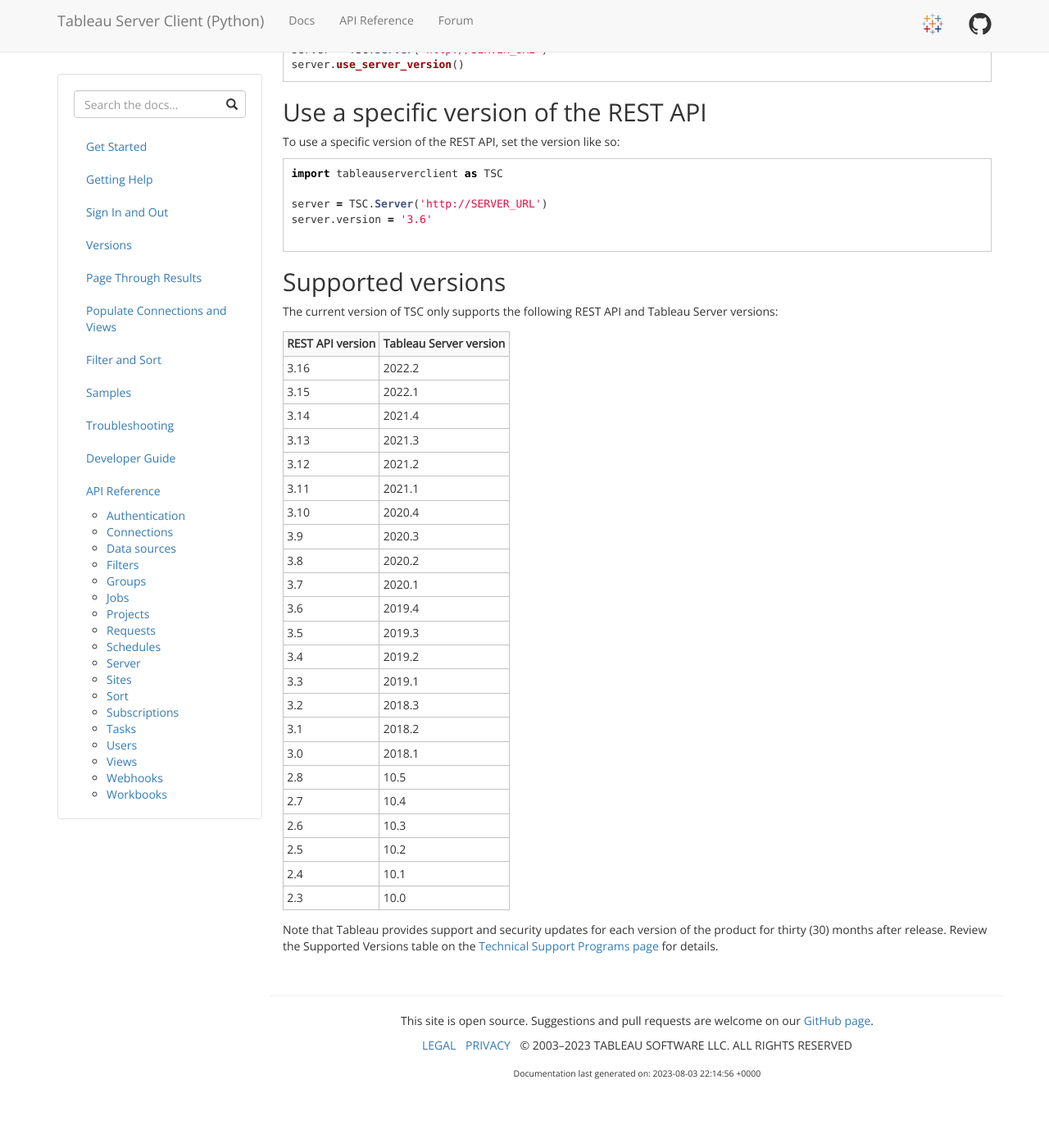
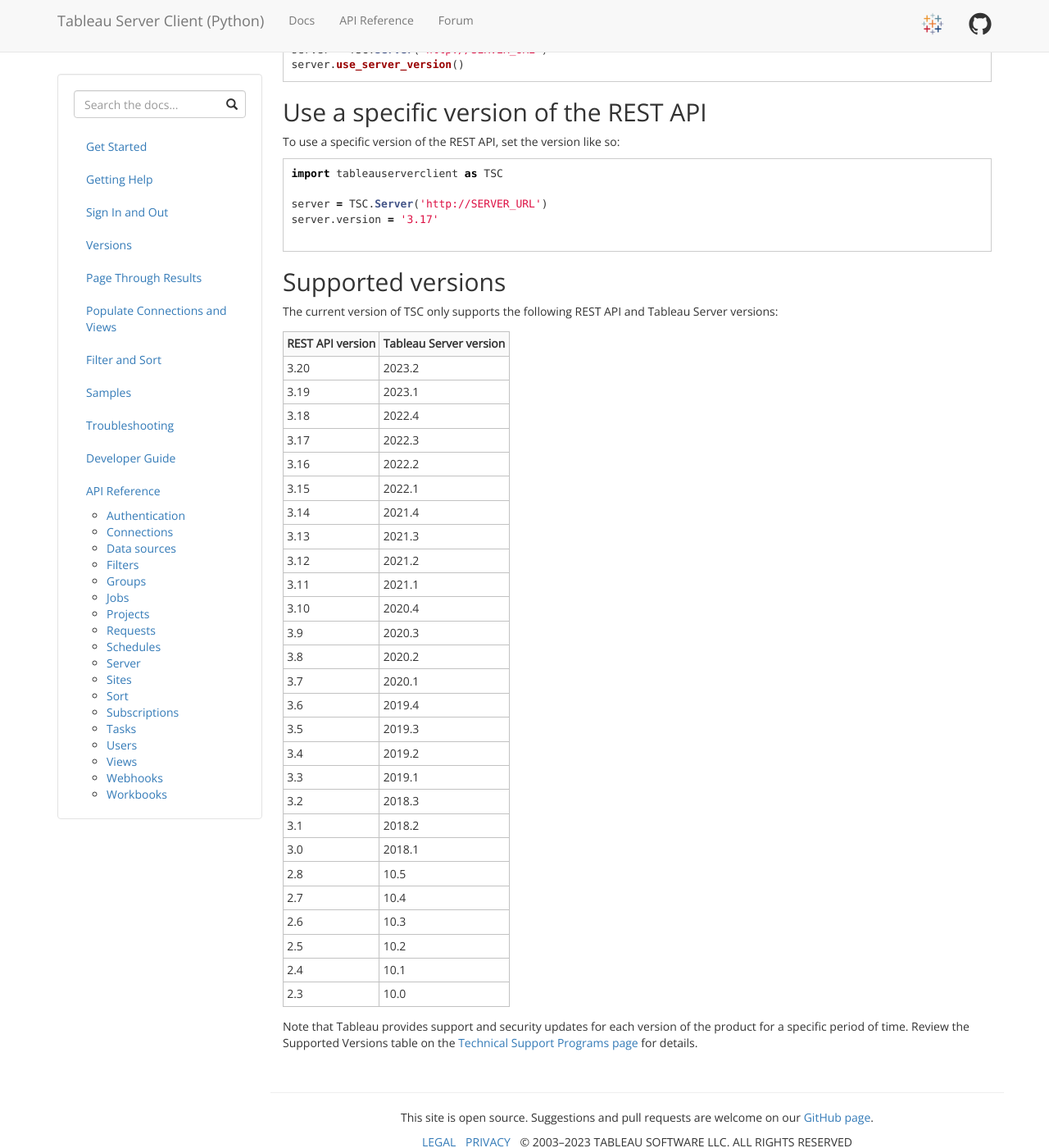
Before and after one commit to tableau/server-client-python, a Jekyll site: the page built from docs/versions.md, in a window 1280 px wide and 1400 px high, scrolled down 909 px. Shown: the whole window at 82% size. Built offline with Jekyll 4.4.1, drawn with Linux system fonts in a browser that asks for light colours; before the commit the page ends 2254 px from its top, so only the background shows below that.

Commit message:
Catch up versions table through 2023.2

````diff
--- a/docs/versions.md
+++ b/docs/versions.md
@@ -23,7 +23,7 @@
 print(server.version)
 ```
 
-For example, the code might display version `3.10`.
+For example, the code might display version `3.17`.
 
 ## Use the REST API version supported by the server
 
@@ -56,7 +56,7 @@
 import tableauserverclient as TSC
 
 server = TSC.Server('http://SERVER_URL')
-server.version = '3.6'
+server.version = '3.17'
 
 ```
 
@@ -66,6 +66,10 @@
 
 |REST API version|Tableau Server version|
 |---|---|
+|3.20|2023.2|
+|3.19|2023.1|
+|3.18|2022.4|
+|3.17|2022.3|
 |3.16|2022.2|
 |3.15|2022.1|
 |3.14|2021.4|
@@ -90,4 +94,4 @@
 |2.4|10.1|
 |2.3|10.0|
 
-Note that Tableau provides support and security updates for each version of the product for thirty (30) months after release. Review the Supported Versions table on the [Technical Support Programs page](https://www.tableau.com/support/services) for details.
+Note that Tableau provides support and security updates for each version of the product for a specific period of time. Review the Supported Versions table on the [Technical Support Programs page](https://www.tableau.com/support/services) for details.
````
